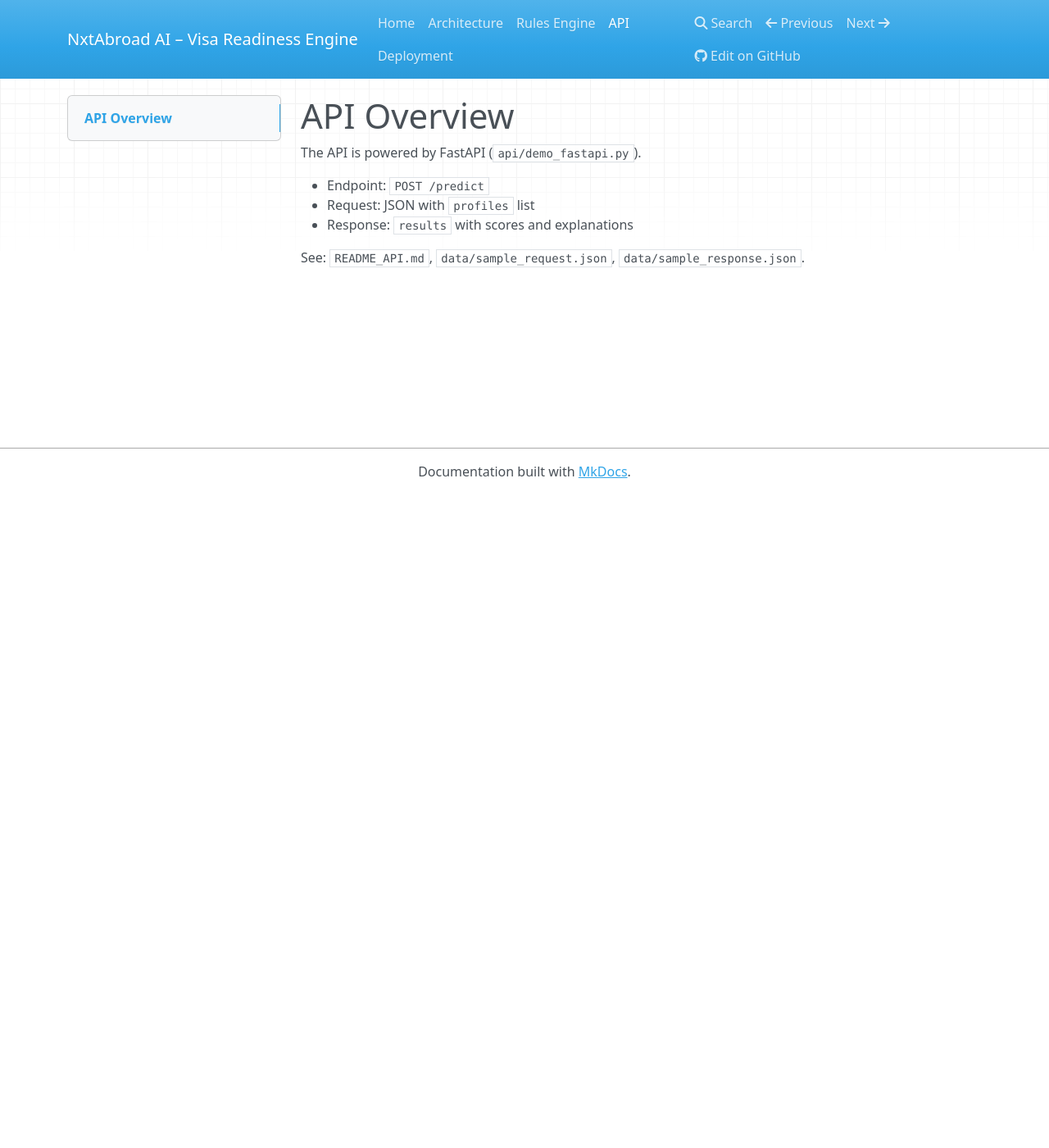
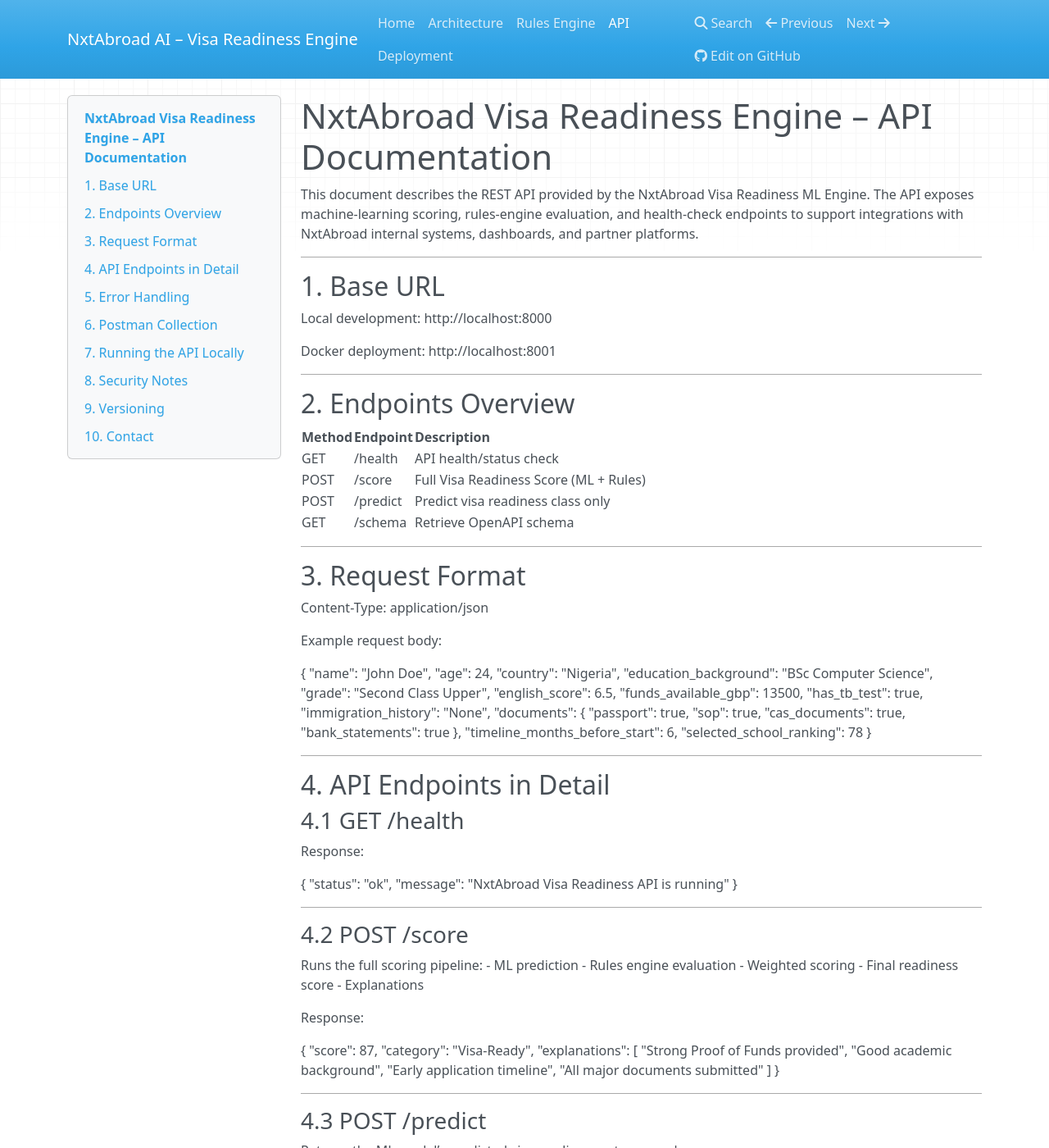
Before and after one commit to akinyeraakintunde/nxtabroad-visa-readiness-ml, an MkDocs documentation site: the page built from docs/api.md, in a window 1280 px wide and 1400 px high. Shown: the whole window at 82% size. Built offline with MkDocs 1.6.1, drawn with Linux system fonts in a browser that asks for light colours; nearby versions of some CDN libraries; some of the changed text lies outside the part shown.

Commit message:
Update api.md

```diff
--- a/docs/api.md
+++ b/docs/api.md
@@ -1,9 +1,175 @@
-# API Overview
+# NxtAbroad Visa Readiness Engine – API Documentation
 
-The API is powered by FastAPI (`api/demo_fastapi.py`).
+This document describes the REST API provided by the NxtAbroad Visa Readiness ML Engine. The API exposes machine-learning scoring, rules-engine evaluation, and health-check endpoints to support integrations with NxtAbroad internal systems, dashboards, and partner platforms.
 
-- Endpoint: `POST /predict`
-- Request: JSON with `profiles` list
-- Response: `results` with scores and explanations
+---
 
-See: `README_API.md`, `data/sample_request.json`, `data/sample_response.json`.
+## 1. Base URL
+
+Local development:
+http://localhost:8000
+
+Docker deployment:
+http://localhost:8001
+
+---
+
+## 2. Endpoints Overview
+
+| Method | Endpoint | Description |
+|--------|----------|-------------|
+| GET | /health | API health/status check |
+| POST | /score | Full Visa Readiness Score (ML + Rules) |
+| POST | /predict | Predict visa readiness class only |
+| GET | /schema | Retrieve OpenAPI schema |
+
+---
+
+## 3. Request Format
+
+Content-Type: application/json
+
+Example request body:
+
+{
+  "name": "John Doe",
+  "age": 24,
+  "country": "Nigeria",
+  "education_background": "BSc Computer Science",
+  "grade": "Second Class Upper",
+  "english_score": 6.5,
+  "funds_available_gbp": 13500,
+  "has_tb_test": true,
+  "immigration_history": "None",
+  "documents": {
+    "passport": true,
+    "sop": true,
+    "cas_documents": true,
+    "bank_statements": true
+  },
+  "timeline_months_before_start": 6,
+  "selected_school_ranking": 78
+}
+
+---
+
+## 4. API Endpoints in Detail
+
+### 4.1 GET /health
+
+Response:
+
+{
+  "status": "ok",
+  "message": "NxtAbroad Visa Readiness API is running"
+}
+
+---
+
+### 4.2 POST /score
+
+Runs the full scoring pipeline:
+- ML prediction
+- Rules engine evaluation
+- Weighted scoring
+- Final readiness score
+- Explanations
+
+Response:
+
+{
+  "score": 87,
+  "category": "Visa-Ready",
+  "explanations": [
+    "Strong Proof of Funds provided",
+    "Good academic background",
+    "Early application timeline",
+    "All major documents submitted"
+  ]
+}
+
+---
+
+### 4.3 POST /predict
+
+Returns the ML model’s predicted visa readiness category only.
+
+Response:
+
+{
+  "prediction": "Visa-Ready",
+  "probability": 0.92
+}
+
+---
+
+### 4.4 GET /schema
+
+Returns the complete OpenAPI definition for generating SDKs or clients.
+Stored locally as: openapi_schema.json
+
+---
+
+## 5. Error Handling
+
+Error responses follow:
+
+{
+  "error": true,
+  "message": "Invalid input: missing required field 'grade'"
+}
+
+HTTP Status Codes:
+- 200 OK
+- 400 Invalid request
+- 500 Internal server error
+
+---
+
+## 6. Postman Collection
+
+Import the file:
+postman_collection.json
+
+Includes ready-made:
+- /predict
+- /score
+- /health
+
+---
+
+## 7. Running the API Locally
+
+### Option A — Python
+
+pip install -r requirements.txt
+uvicorn api.demo_fastapi:app --reload
+
+### Option B — Docker
+
+docker-compose up --build
+
+---
+
+## 8. Security Notes
+
+- No real PII included; all data is synthetic.
+- JWT authentication is recommended for production.
+- HTTPS should be enforced in deployed environments.
+
+---
+
+## 9. Versioning
+
+Current API Version:
+v1.0.0
+
+---
+
+## 10. Contact
+
+Ibrahim Akintunde Akinyera
+Machine Learning & Cybersecurity Engineer
+Founder, NxtAbroad Limited
+Email: contact@nxtabroad.com
+Portfolio: https://akinyeraakintunde.github.io/Ibrahim-Akinyera/
```
